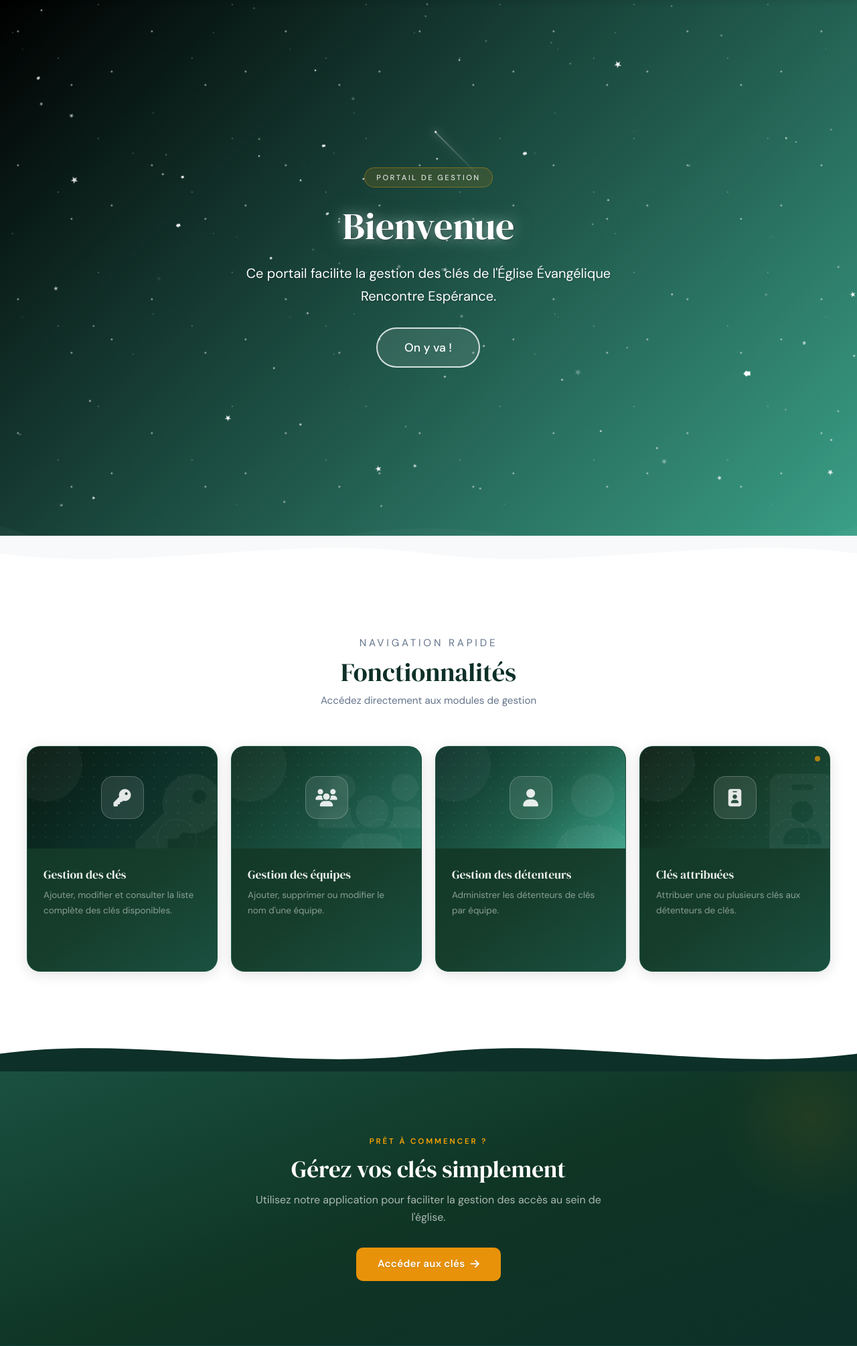
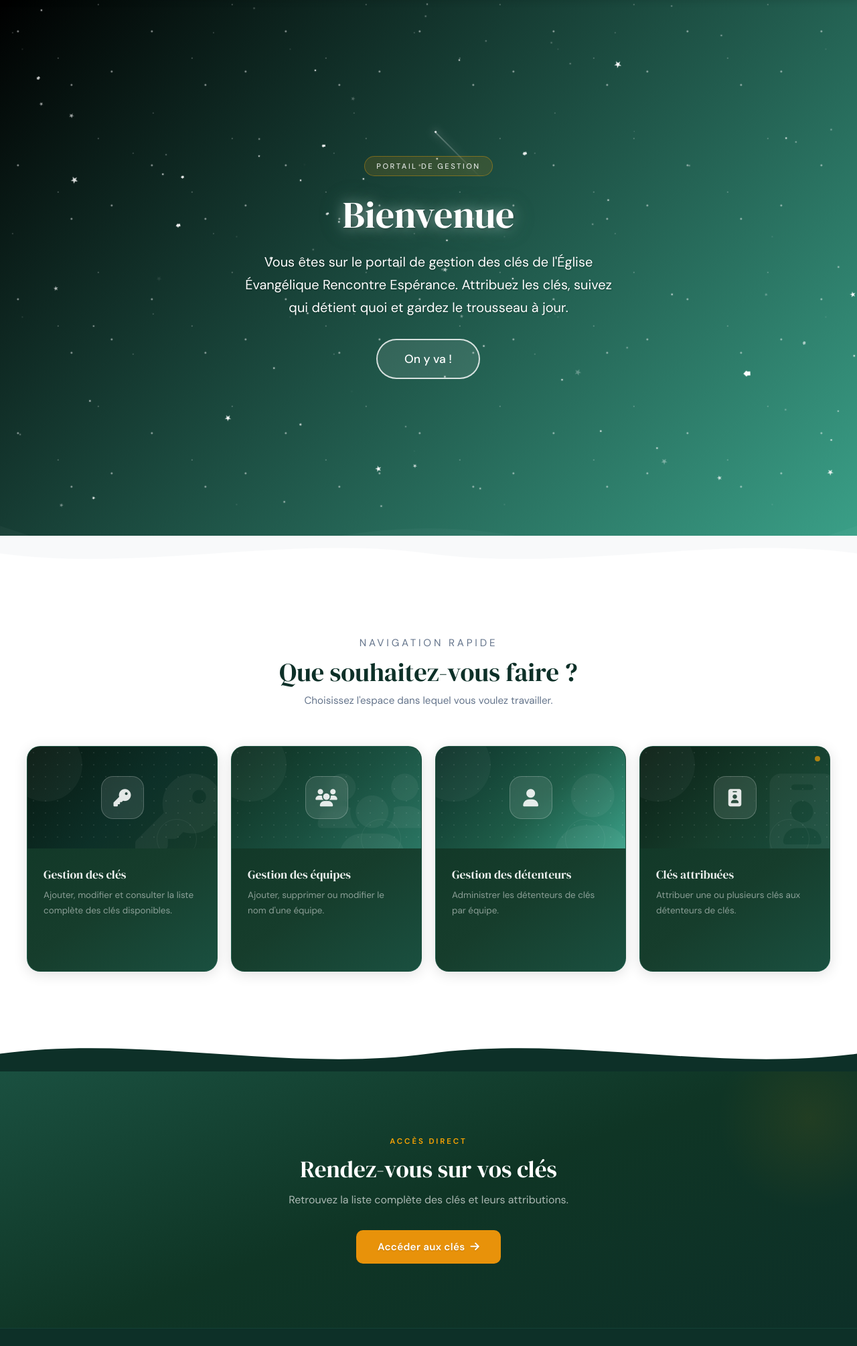
Before and after one commit to Dev9710/keys-management-eere, a Django app: template merchex/listings/templates/listings/home.html in a window 1280 px wide. Shown: the part 74-2084 px from the top of the page at 67% size. Run offline with Django 4.2, Linux system fonts and the light colour scheme; the template is opened without the code that fills it, so the values that code supplies are empty.

Commit message:
Home : ton d'accompagnement plutôt que commercial
Le portail est déjà adopté, il n'est pas à vendre : les textes doivent
guider et informer l'utilisateur, pas le convaincre.

- hero : « Ce portail facilite la gestion… » → « Vous êtes sur le
  portail… Attribuez les clés, suivez qui détient quoi et gardez le
  trousseau à jour » (on situe l'utilisateur et on liste ses actions)
- section modules : « Fonctionnalités / Accédez aux modules de gestion »
  → « Que souhaitez-vous faire ? / Choisissez l'espace où travailler »
- CTA final : retrait du vocabulaire de vente (« Prêt à commencer ? »,
  « simplement », « notre application pour faciliter ») → « Accès direct /
  Rendez-vous sur vos clés / Retrouvez la liste complète des clés »

```diff
--- a/merchex/listings/templates/listings/home.html
+++ b/merchex/listings/templates/listings/home.html
@@ -679,7 +679,7 @@
     <div class="hero-content">
         <div class="hero-badge" aria-hidden="true">Portail de gestion</div>
         <h1 class="hero-title">Bienvenue</h1>
-        <p class="hero-description">Ce portail facilite la gestion des clés de l'Église Évangélique Rencontre Espérance.</p>
+        <p class="hero-description">Vous êtes sur le portail de gestion des clés de l'Église Évangélique Rencontre Espérance. Attribuez les clés, suivez qui détient quoi et gardez le trousseau à jour.</p>
         <button class="cta-button" onclick="window.location.href='{% url 'key_list' %}'">
             <span>On y va !</span>
         </button>
@@ -699,8 +699,8 @@
 <section class="features-section" id="features">
     <div class="features-section-head">
         <p class="features-eyebrow">Navigation rapide</p>
-        <h2>Fonctionnalités</h2>
-        <p>Accédez directement aux modules de gestion</p>
+        <h2>Que souhaitez-vous faire ?</h2>
+        <p>Choisissez l'espace dans lequel vous voulez travailler.</p>
     </div>
 
     <div class="features-grid">
@@ -789,9 +789,9 @@
 ══════════════════════════════════ -->
 <section class="cta-final-section" id="about">
     <div class="cta-final-inner">
-        <p class="cta-eyebrow">Prêt à commencer ?</p>
-        <h2 class="cta-final-title">Gérez vos clés simplement</h2>
-        <p class="cta-final-sub">Utilisez notre application pour faciliter la gestion des accès au sein de l'église.</p>
+        <p class="cta-eyebrow">Accès direct</p>
+        <h2 class="cta-final-title">Rendez-vous sur vos clés</h2>
+        <p class="cta-final-sub">Retrouvez la liste complète des clés et leurs attributions.</p>
         <a href="{% url 'key_list' %}" class="cta-final-btn">
             Accéder aux clés
             <i class="fas fa-arrow-right" aria-hidden="true"></i>
```
